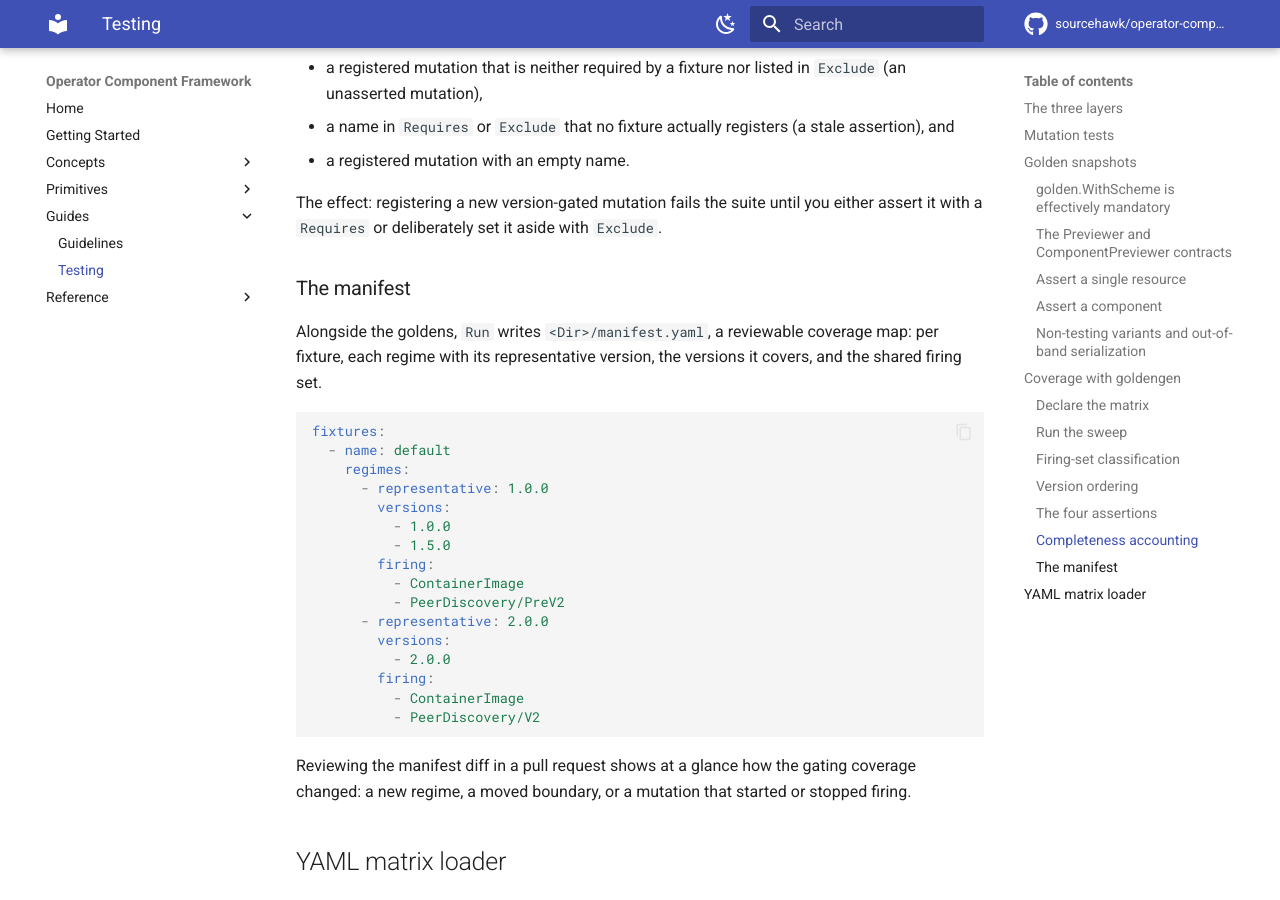
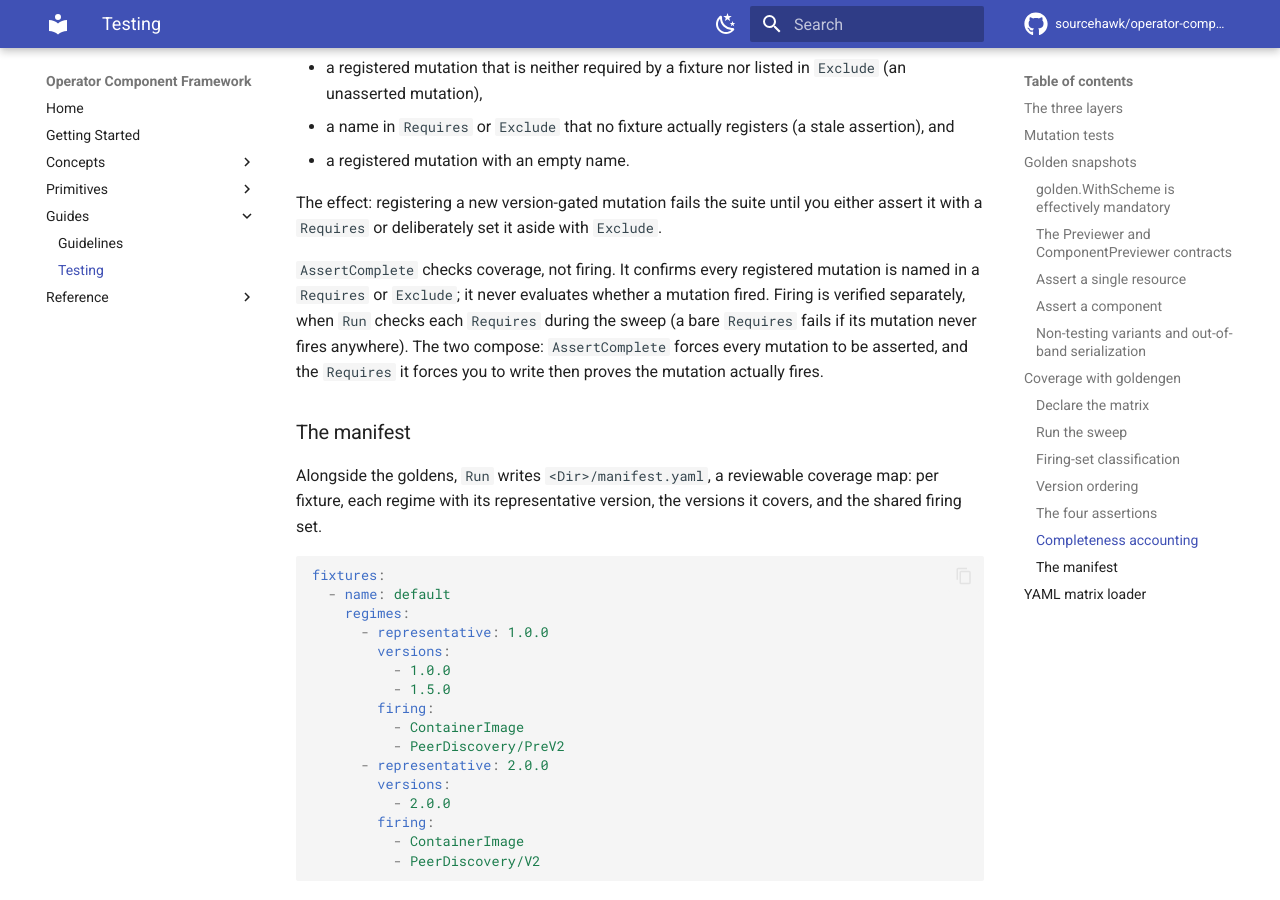
Before and after one commit to sourcehawk/operator-component-framework, an MkDocs documentation site: the page built from docs/testing.md, in a window 1280 px wide and 900 px high, scrolled down 7987 px. Built offline with MkDocs 1.6.1 and Material for MkDocs 9.7.7, drawn with Linux system fonts in a browser that asks for light colours; comment, search, counter and statistics services are not loaded.

Commit message:
docs: clarify that AssertComplete checks coverage, not firing
AssertComplete is an accounting check (every registered mutation must be in a
Requires or Exclude); it never evaluates firing. The firing is verified by the
Requires assertions during Run. Spell out the division of labor, which is easy to
misread.

Co-Authored-By: Claude Opus 4.8 (1M context) <noreply@anthropic.com>

```diff
--- a/docs/testing.md
+++ b/docs/testing.md
@@ -345,6 +345,11 @@ violations are:
 The effect: registering a new version-gated mutation fails the suite until you either assert it with a `Requires` or
 deliberately set it aside with `Exclude`.
 
+`AssertComplete` checks coverage, not firing. It confirms every registered mutation is named in a `Requires` or
+`Exclude`; it never evaluates whether a mutation fired. Firing is verified separately, when `Run` checks each `Requires`
+during the sweep (a bare `Requires` fails if its mutation never fires anywhere). The two compose: `AssertComplete`
+forces every mutation to be asserted, and the `Requires` it forces you to write then proves the mutation actually fires.
+
 ### The manifest
 
 Alongside the goldens, `Run` writes `<Dir>/manifest.yaml`, a reviewable coverage map: per fixture, each regime with its
```
